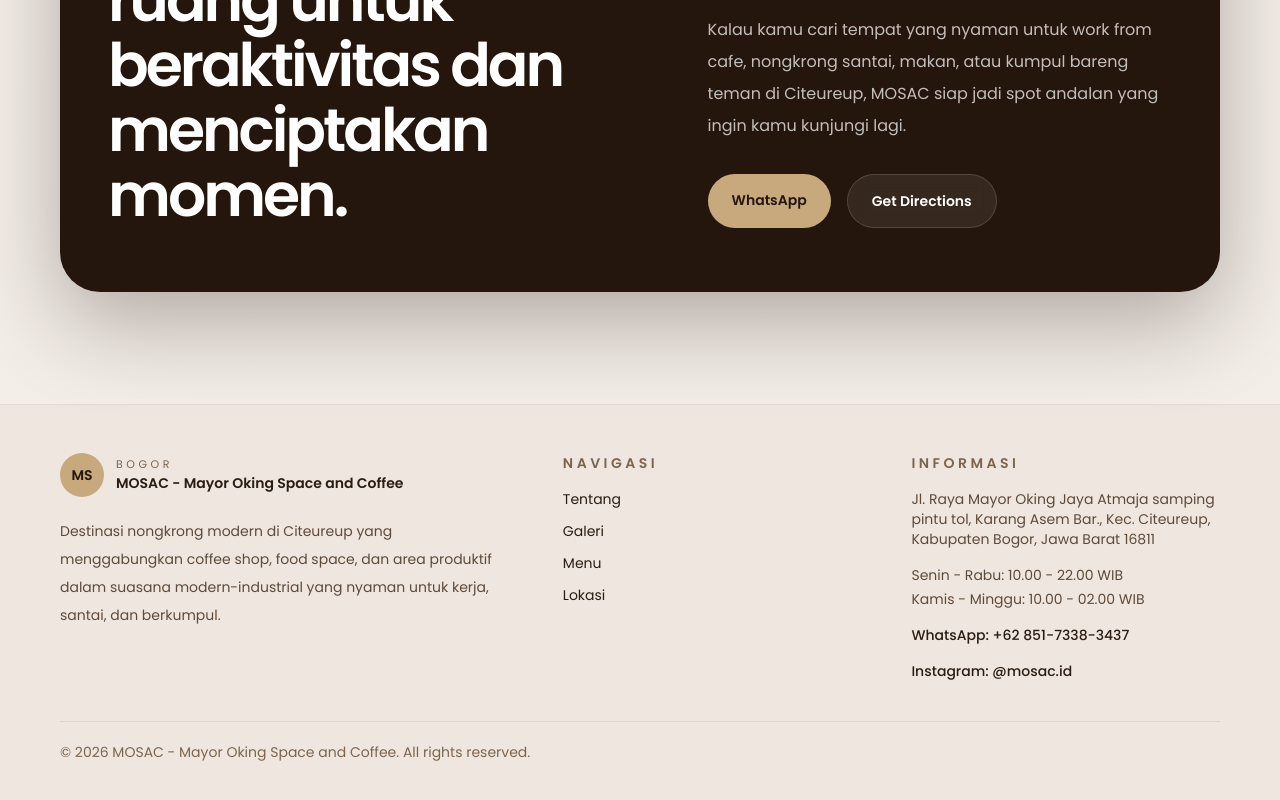
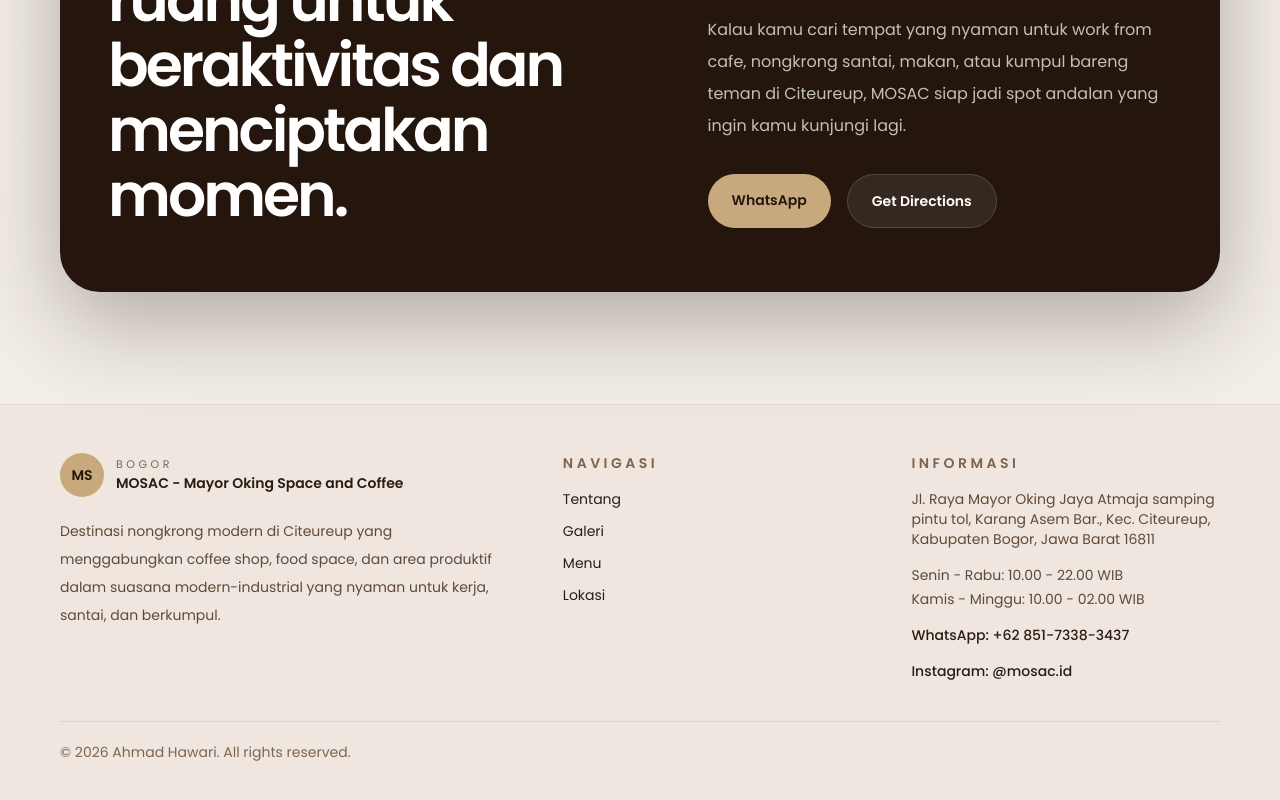
Before and after one commit to Hawariii/mosac-space-and-coffee, a Next.js app: page / in a window 1280 px wide. Shown: the part 9787-10587 px from the top of the page. Built offline with nearby package versions, Linux system fonts and the light colour scheme.

Commit message:
add copyright

```diff
--- a/components/Footer.tsx
+++ b/components/Footer.tsx
@@ -81,7 +81,7 @@
       </div>
 
       <div className="section-shell mt-10 border-t border-black/8 pt-5 text-sm text-[#7d644f]">
-        <p>© 2026 {mosacData.name}. All rights reserved.</p>
+        <p>© 2026 Ahmad Hawari. All rights reserved.</p>
       </div>
     </footer>
   );
```
